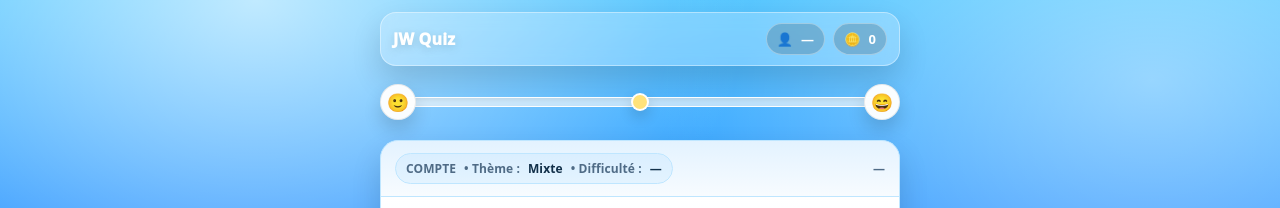
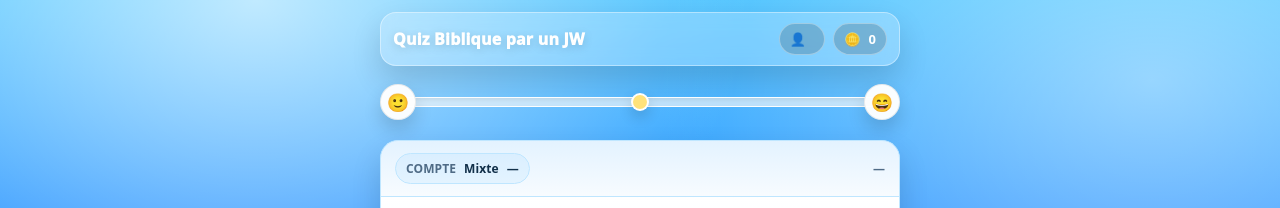
Before and after one commit to Vinkus1994/bible-quiz-by-jw, a plain HTML site: page index.html in a window 1280 px wide. Shown: the top 208 px of the page. Drawn offline with Linux system fonts and the light colour scheme.

Commit message:
Update index.html

```diff
--- a/index.html
+++ b/index.html
@@ -3,7 +3,7 @@
 <head>
   <meta charset="utf-8" />
   <meta name="viewport" content="width=device-width,initial-scale=1" />
-  <title>JW Quiz</title>
+  <title>Quiz Biblique par un JW</title>
   <style>
     :root{
       --sky1:#4cc3ff;
@@ -1405,7 +1405,7 @@ input, button{
 <body>
   <div class="wrap">
     <div class="hud">
-      <div class="hud-center" id="hudTitle">JW Quiz</div>
+      <div class="hud-center" id="hudTitle">Quiz Biblique par un JW</div>
       <div class="hud-right">
         <span class="hud-pill" title="Profil">👤 <strong id="profileName">—</strong></span>
         <span class="hud-pill">🪙 <strong id="coins">0</strong></span>
@@ -1424,8 +1424,8 @@ input, button{
       <div class="card-top">
         <div class="tag">
           <span id="qType">MENU</span>
-          • Thème : <strong id="themeLabel">Mixte</strong>
-          • Difficulté : <strong id="diffStars">—</strong>
+          <strong id="themeLabel"></strong>
+          <strong id="diffStars"></strong>
         </div>
         <div class="counter" id="counter">—</div>
       </div>
@@ -1637,8 +1637,8 @@ function setHeartsVisible(show){
 }
 function updateTopBar(){
   ui.coins.textContent = String(state.coins);
-  ui.profileName.textContent = state.profile?.name ? state.profile.name : "—";
-  ui.themeLabel.textContent = state.selectedTheme || "Mixte";
+  ui.profileName.textContent = state.profile?.name ? state.profile.name : "";
+  ui.themeLabel.textContent = state.selectedTheme || "";
   ui.hearts.textContent = String(state.adventure?.hearts ?? 0);
 
   const inAdventure = state.session?.mode === "adventure";
```
